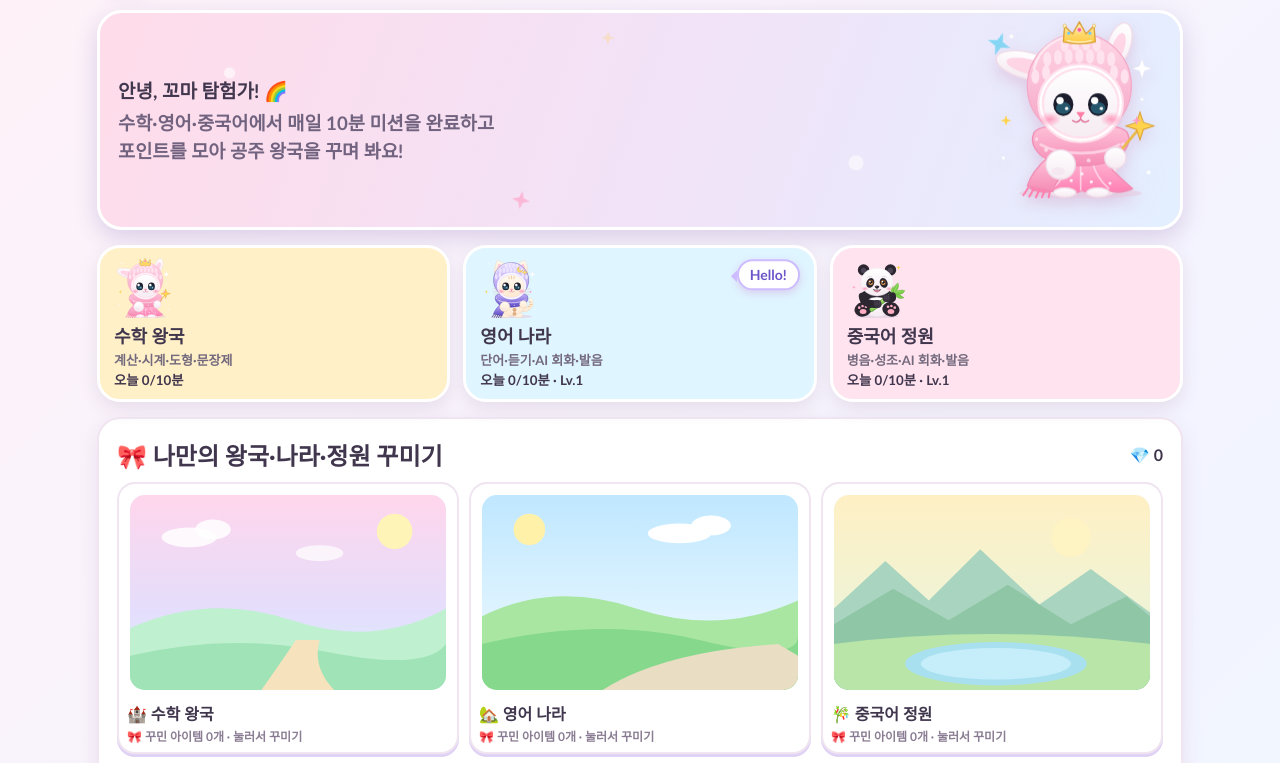
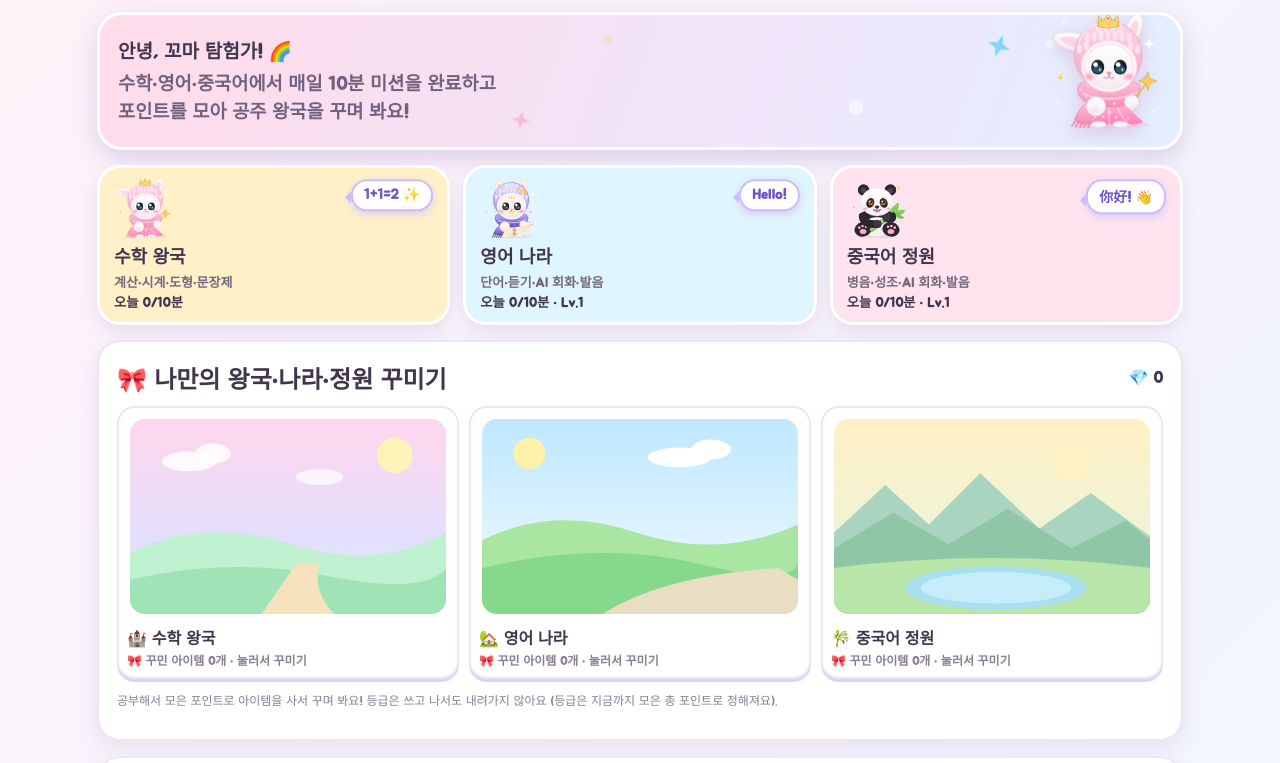
Before and after one commit to interbeings/princess-study, a plain HTML site: page index.html in a window 1280 px wide. Shown: the part 92-855 px from the top of the page. Drawn offline with Linux system fonts and the light colour scheme.

Commit message:
Add files via upload

```diff
--- a/index.html
+++ b/index.html
@@ -3,11 +3,12 @@
 <head>
 <meta charset="utf-8"><meta name="viewport" content="width=device-width,initial-scale=1">
 <meta name="theme-color" content="#ff82b2"><title>지온이의 생각주머니</title>
+<link rel="preconnect" href="https://fonts.googleapis.com"><link rel="preconnect" href="https://fonts.gstatic.com" crossorigin><link href="https://fonts.googleapis.com/css2?family=Jua&display=swap" rel="stylesheet">
 <style>
 :root{--pink:#ff82b2;--purple:#9c8cff;--blue:#83d7f4;--yellow:#ffe28a;--mint:#9be5c1;--ink:#40364d}
-*{box-sizing:border-box}body{margin:0;background:linear-gradient(135deg,#fff2f8,#f2f4ff 55%,#efffff);color:var(--ink);font-family:"Trebuchet MS","Malgun Gothic",sans-serif}button,input{font:inherit}button{cursor:pointer;border:0;border-radius:15px;padding:10px 14px;font-weight:800;color:#493d58;background:#f2eaff;box-shadow:0 3px 0 #dfd2f5}button:hover{filter:brightness(.98);transform:translateY(-1px)}button:active{transform:translateY(2px);box-shadow:none}button:disabled{opacity:.6;cursor:default}button:disabled:hover{transform:none;filter:none}.primary{background:var(--pink);color:white;box-shadow:0 4px 0 #e6679a}.blue{background:var(--blue)}.yellow{background:var(--yellow)}.mint{background:var(--mint)}.muted{background:#f3eff7}.wrap{max-width:1120px;margin:auto;padding:17px}header{display:flex;align-items:center;justify-content:space-between;gap:12px;flex-wrap:wrap;margin-bottom:15px}.brand{display:flex;align-items:center;gap:11px}.crown{width:60px;height:60px;background:white;border-radius:20px;padding:9px;box-shadow:0 4px 15px #e8d9f4}.brand h1{font-size:clamp(22px,4vw,33px);margin:0;color:#e65c9b}.brand p{margin:3px 0 0;color:#82748f;font-size:13px}.stats{display:flex;gap:7px;flex-wrap:wrap}.pill{background:white;border-radius:30px;padding:8px 12px;font-weight:800;box-shadow:0 3px 12px #e9dff0}
+*{box-sizing:border-box}body{margin:0;background:linear-gradient(135deg,#fff2f8,#f2f4ff 55%,#efffff);color:var(--ink);font-family:"Jua","Trebuchet MS","Malgun Gothic",sans-serif}button,input{font:inherit}button{cursor:pointer;border:0;border-radius:15px;padding:10px 14px;font-weight:800;color:#493d58;background:#f2eaff;box-shadow:0 3px 0 #dfd2f5}button:hover{filter:brightness(.98);transform:translateY(-1px)}button:active{transform:translateY(2px);box-shadow:none}button:disabled{opacity:.6;cursor:default}button:disabled:hover{transform:none;filter:none}.primary{background:var(--pink);color:white;box-shadow:0 4px 0 #e6679a}.blue{background:var(--blue)}.yellow{background:var(--yellow)}.mint{background:var(--mint)}.muted{background:#f3eff7}.wrap{max-width:1120px;margin:auto;padding:17px}header{display:flex;align-items:center;justify-content:space-between;gap:12px;flex-wrap:wrap;margin-bottom:15px}.brand{display:flex;align-items:center;gap:11px}.crown{width:60px;height:60px;background:white;border-radius:20px;padding:9px;box-shadow:0 4px 15px #e8d9f4}.brand h1{font-size:clamp(22px,4vw,33px);margin:0;color:#e65c9b}.brand p{margin:3px 0 0;color:#82748f;font-size:13px}.stats{display:flex;gap:7px;flex-wrap:wrap}.pill{background:white;border-radius:30px;padding:8px 12px;font-weight:800;box-shadow:0 3px 12px #e9dff0}
 .art svg{display:block;width:100%;height:100%}
-.hero{position:relative;overflow:hidden;background:radial-gradient(circle at 12% 28%,#fff9 0 5px,#fff0 6px),radial-gradient(circle at 70% 70%,#fff8 0 7px,#fff0 8px),radial-gradient(circle at 88% 22%,#fff9 0 4px,#fff0 5px),linear-gradient(110deg,#ffdcea,#f1e3f8 55%,#e3efff);border:3px solid white;border-radius:25px;padding:18px;display:flex;align-items:center;justify-content:space-between;gap:14px;box-shadow:0 8px 24px #d9cde7;margin-bottom:15px}.hero h2{font-size:clamp(15px,2.2vw,19px);margin:0 0 6px}.hero p{margin:0;color:#71637f;line-height:1.5;font-weight:800;font-size:calc(1em + 2pt)}.princess{width:172px;height:178px;flex:none;animation:bob 3s ease-in-out infinite;filter:drop-shadow(0 6px 8px #d9b8d8aa)}
+.hero{position:relative;overflow:hidden;background:radial-gradient(circle at 12% 28%,#fff9 0 5px,#fff0 6px),radial-gradient(circle at 70% 70%,#fff8 0 7px,#fff0 8px),radial-gradient(circle at 88% 22%,#fff9 0 4px,#fff0 5px),linear-gradient(110deg,#ffdcea,#f1e3f8 55%,#e3efff);border:3px solid white;border-radius:25px;padding:8px 18px;display:flex;align-items:center;justify-content:space-between;gap:14px;box-shadow:0 8px 24px #d9cde7;margin-bottom:15px}.hero h2{font-size:clamp(15px,2.2vw,19px);margin:0 0 6px}.hero p{margin:0;color:#71637f;line-height:1.5;font-weight:800;font-size:calc(1em + 2pt)}.princess{width:112px;height:116px;flex:none;animation:bob 3s ease-in-out infinite;filter:drop-shadow(0 6px 8px #d9b8d8aa)}
 .sp{position:absolute;width:22px;height:22px;animation:twinkle 2.4s ease-in-out infinite;pointer-events:none}.sp1{left:46%;top:14px;fill:#ffd34d}.sp2{left:38%;bottom:16px;fill:#ff9ec4;animation-delay:.8s}.sp3{right:170px;top:20px;fill:#83d7f4;animation-delay:1.5s}
 @keyframes bob{0%,100%{transform:translateY(0)}50%{transform:translateY(-7px)}}
 @keyframes twinkle{0%,100%{opacity:.25;transform:scale(.6) rotate(0)}50%{opacity:1;transform:scale(1.15) rotate(20deg)}}
@@ -36,7 +37,7 @@ button.rec{background:#ff6f8e!important;color:#fff;animation:pulse 1.1s infinite
 .stamps{display:grid;grid-template-columns:repeat(7,1fr);gap:6px}.stamp{background:#f7f2ff;border-radius:14px;padding:8px 2px 7px;text-align:center}.stamp.all{background:#fff2c9}.stamp.some{background:#e9f7ff}.stamp.today{outline:3px solid #ff82b2}.stamp .sm{font-size:11px;color:#8a7d93;font-weight:800}.stamp .sc{font-size:22px;height:30px;line-height:30px}.dots{display:flex;gap:3px;justify-content:center}.dots i{width:7px;height:7px;border-radius:50%;background:#e3dbe9}.dots i.on{background:#ff82b2}
 .gradeup{position:fixed;inset:0;background:#40364dcc;display:flex;align-items:center;justify-content:center;z-index:50;padding:16px}.gucard{position:relative;overflow:hidden;background:#fff;border-radius:28px;padding:22px 26px;text-align:center;max-width:360px;width:100%;box-shadow:0 12px 40px #0004;animation:pop .4s}.gu-emoji{font-size:52px}.conf{position:absolute;top:-24px;font-size:20px;animation:fall 2.6s linear infinite;pointer-events:none}
 @keyframes fall{to{transform:translateY(420px) rotate(240deg);opacity:.2}}
-@media(max-width:700px){.wrap{padding:11px}.subjects{grid-template-columns:1fr}.subject{min-height:76px;padding:8px 12px;display:grid;grid-template-columns:66px 1fr;align-items:center;column-gap:8px}.subject .art{grid-row:span 3;width:58px;height:58px}.hero{padding:14px}.princess{width:110px;height:114px}.sp3{right:110px}.grid2{grid-template-columns:1fr}.answers{grid-template-columns:1fr 1fr}.chatrow{flex-wrap:wrap}.chatrow input{flex-basis:100%}}
+@media(max-width:700px){.wrap{padding:11px}.subjects{grid-template-columns:1fr}.subject{min-height:76px;padding:8px 12px;display:grid;grid-template-columns:66px 1fr;align-items:center;column-gap:8px}.subject .art{grid-row:span 3;width:58px;height:58px}.hero{padding:8px 14px}.princess{width:90px;height:94px}.sp3{right:110px}.grid2{grid-template-columns:1fr}.answers{grid-template-columns:1fr 1fr}.chatrow{flex-wrap:wrap}.chatrow input{flex-basis:100%}}
 @media(prefers-reduced-motion:reduce){*{animation:none!important;transition:none!important}}
 
 .dans{display:grid;grid-template-columns:repeat(4,1fr);gap:8px;margin:10px 0}.dan{padding:12px 4px;font-size:18px;background:#f0edff;border:3px solid transparent}.dan.on{background:#ffe0ee;border-color:#ff82b2}
@@ -93,9 +94,9 @@ button.rec{background:#ff6f8e!important;color:#fff;animation:pulse 1.1s infinite
 <section class="hero"><svg class="sp sp1"><use href="#spark" transform="translate(11 11) scale(1.3)"/></svg><svg class="sp sp2"><use href="#spark" transform="translate(11 11) scale(1.3)"/></svg><svg class="sp sp3"><use href="#spark" transform="translate(11 11) scale(1.3)"/></svg><div><h2>안녕, 꼬마 탐험가! 🌈</h2><p>수학·영어·중국어에서 매일 10분 미션을 완료하고<br>포인트를 모아 공주 왕국을 꾸며 봐요!</p></div><div class="princess art" data-art="bunny"></div></section>
 <section id="home">
 <div class="subjects">
-<button class="subject math" onclick="openSubject('math')"><div class="art" data-art="bunny"></div><h3>수학 왕국</h3><p>계산·시계·도형·문장제</p><small id="mathDaily">오늘 0/10분</small></button>
+<button class="subject math" onclick="openSubject('math')"><span class="hello">1+1=2 ✨</span><div class="art" data-art="bunny"></div><h3>수학 왕국</h3><p>계산·시계·도형·문장제</p><small id="mathDaily">오늘 0/10분</small></button>
 <button class="subject english" onclick="openSubject('english')"><span class="hello">Hello!</span><div class="art" data-art="cat"></div><h3>영어 나라</h3><p>단어·듣기·AI 회화·발음</p><small id="englishDaily">오늘 0/10분</small></button>
-<button class="subject chinese" onclick="openSubject('chinese')"><div class="art" data-art="panda"></div><h3>중국어 정원</h3><p>병음·성조·AI 회화·발음</p><small id="chineseDaily">오늘 0/10분</small></button>
+<button class="subject chinese" onclick="openSubject('chinese')"><span class="hello">你好! 👋</span><div class="art" data-art="panda"></div><h3>중국어 정원</h3><p>병음·성조·AI 회화·발음</p><small id="chineseDaily">오늘 0/10분</small></button>
 </div>
 <div class="panel"><div class="topline"><h2>🎀 나만의 왕국·나라·정원 꾸미기</h2><b>💎 <span id="shopPts">0</span></b></div><div id="homeDeco" class="homegrid"></div><p class="small">공부해서 모은 포인트로 아이템을 사서 꾸며 봐요! 등급은 쓰고 나서도 내려가지 않아요 (등급은 지금까지 모은 총 포인트로 정해져요).</p></div>
 <div class="panel"><div class="topline"><h2>🎯 오늘의 10분 미션</h2><b id="dailyTotal">0 / 30분</b></div><div class="progress" style="margin:10px 0"><span id="dailyBar"></span></div><div id="missions"></div><p class="small">각 과목에서 10분 학습을 달성하면 보너스 20포인트, 세 과목을 모두 하면 올클리어 보너스 30포인트를 더 받아요. (화면을 1분 넘게 안 만지면 시간이 잠깐 멈춰요)</p></div>
```
